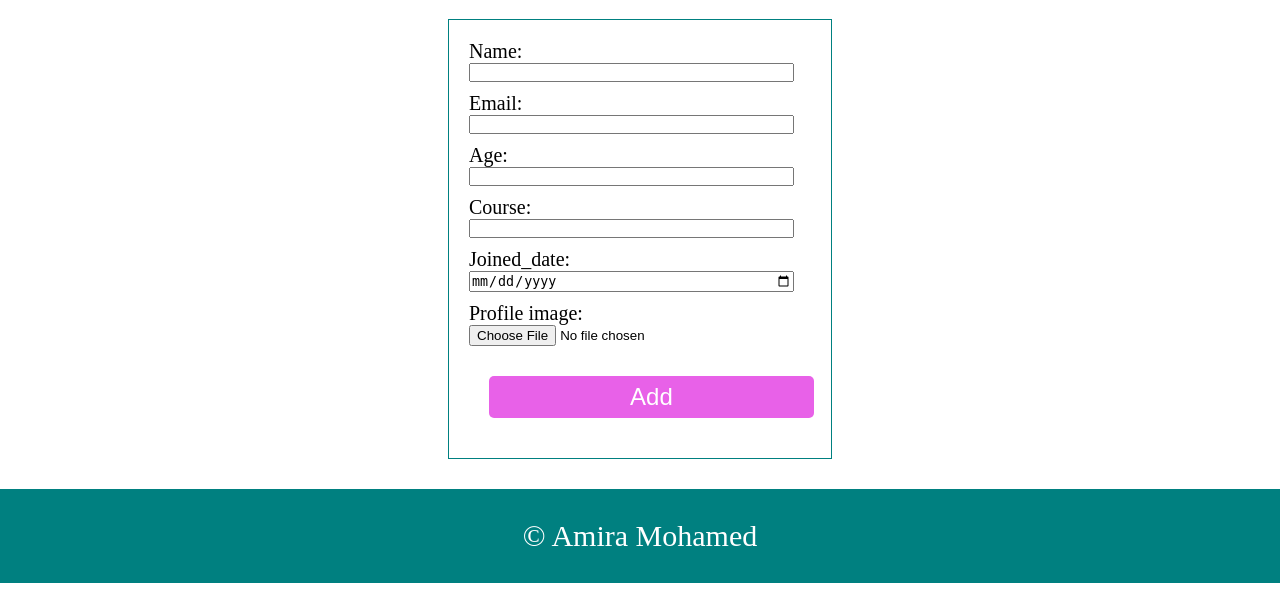
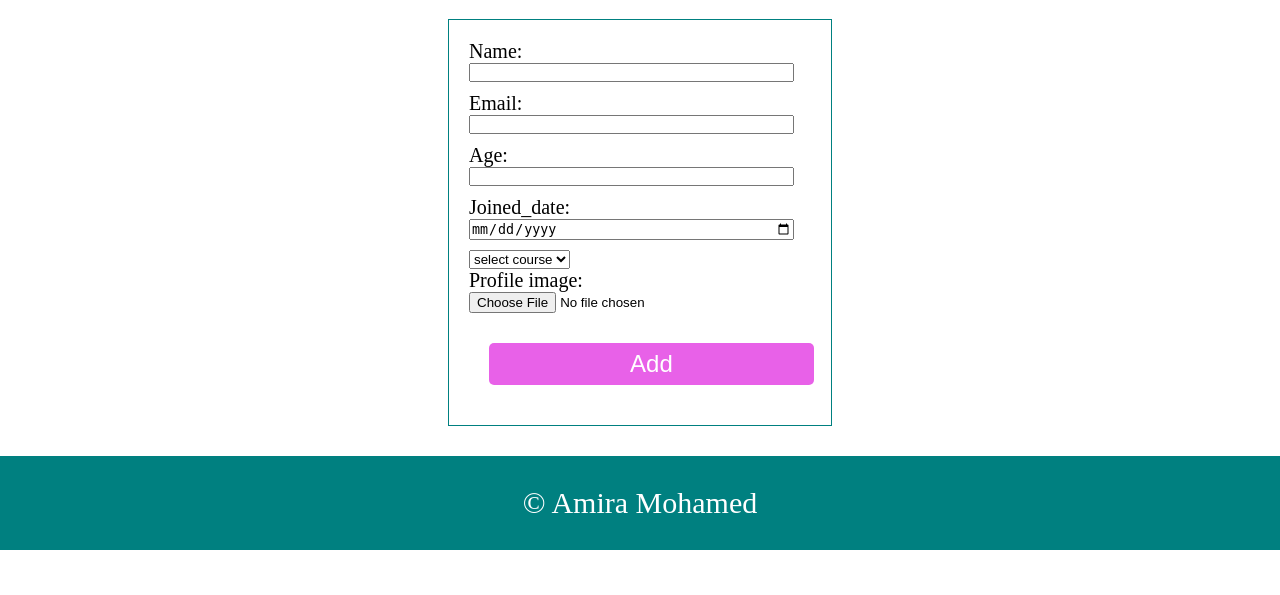
Before and after one commit to AMIRAMOHAMED44/Django, a Django app: page /trainees/add/ in a window 1280 px wide. Shown: the part 205-800 px from the top of the page. Run offline with Django 5.2, Linux system fonts and the light colour scheme; data comes from the database, SQL or seed files in the repository.

Commit message:
add fk to trainee models and add courses dynamic

```diff
--- a/day1/ITI/trainee/models.py
+++ b/day1/ITI/trainee/models.py
@@ -1,14 +1,13 @@
 from django.db import models
+from course.models import Course
 
 # Create your models here.
-from django.db import models
-
 class Trainee(models.Model):
     id=models.AutoField(primary_key=True)
     name = models.CharField(max_length=50)
     email = models.EmailField(unique=True)
     age = models.PositiveIntegerField()
     image= models.ImageField(upload_to='trainee/imgs')
-    course = models.CharField(max_length=100)
     joined_date = models.DateField(auto_now_add=True)
     isactive=models.BooleanField(default=True)
+    course=models.ForeignKey(to=Course,on_delete=models.CASCADE)
--- a/day1/ITI/trainee/templates/trainee/trainee_add.html
+++ b/day1/ITI/trainee/templates/trainee/trainee_add.html
@@ -14,12 +14,19 @@
     <input type="number" required name="trage">
 
      </br>
-    <label>Course:</label>
-    <input type="text" required name="trcourse">
-    <br>
+<!--    <label>Course:</label>-->
+<!--    <input type="text" required >-->
+
     <label>Joined_date:</label>
     <input type="date" required name="trdate">
     </br>
+    <select name="trcourse">
+        <option>select course</option>
+        {%for course in courses%}
+           <option value="{{course.id}}">{{course.name}}</option>
+        {%endfor%}
+    </select>
+    <br>
     <label>Profile image:</label>
     <input type="file" required name="trimg">
     </br>
--- a/day1/ITI/trainee/templates/trainee/trainee_list.html
+++ b/day1/ITI/trainee/templates/trainee/trainee_list.html
@@ -9,7 +9,7 @@
         <th>Email</th>
         <th>Age</th>
         <th>Profile Image</th>
-        <th>Course</th>
+<!--        <th>Course</th>-->
         <th>Joined Date</th>
         <th>Is Active</th>
         <th>Action</th>
@@ -23,7 +23,7 @@
                     <td>
                          <img width="150" height="75" src="{{trainee.image.url}}" alt="{{trainee.image}}"/>
                     </td>
-                   <td>{{trainee.course}}</td>
+<!--                   <td>{{trainee.course}}</td>-->
                     <td>{{trainee.joined_date}}</td>
                     <td>{{trainee.isactive}}</td>
 
--- a/day1/ITI/trainee/views.py
+++ b/day1/ITI/trainee/views.py
@@ -3,13 +3,15 @@ from django.shortcuts import render
 # Create your views here.
 from django.shortcuts import render, redirect, get_object_or_404
 from .models import Trainee
-from .forms import TraineeForm
+from course.models import Course
 
 def trainee_list(request):
     trainees = Trainee.objects.filter(isactive=True)
     return render(request, 'trainee/trainee_list.html', {'trainees': trainees})
 
 def add_trainee(request):
+    context={}
+    context['courses']=Course.objects.all()
     if request.method == 'POST':
         trname = request.POST['trname']
         tremail=request.POST['tremail']
@@ -21,7 +23,7 @@ def add_trainee(request):
         obj.save()
 
         return redirect('trainee_list')
-    return render(request, 'trainee/trainee_add.html')
+    return render(request, 'trainee/trainee_add.html',context)
 
 
 
```
Also changed, not shown: day1/ITI/trainee/migrations/0004_alter_trainee_course.py (added).
